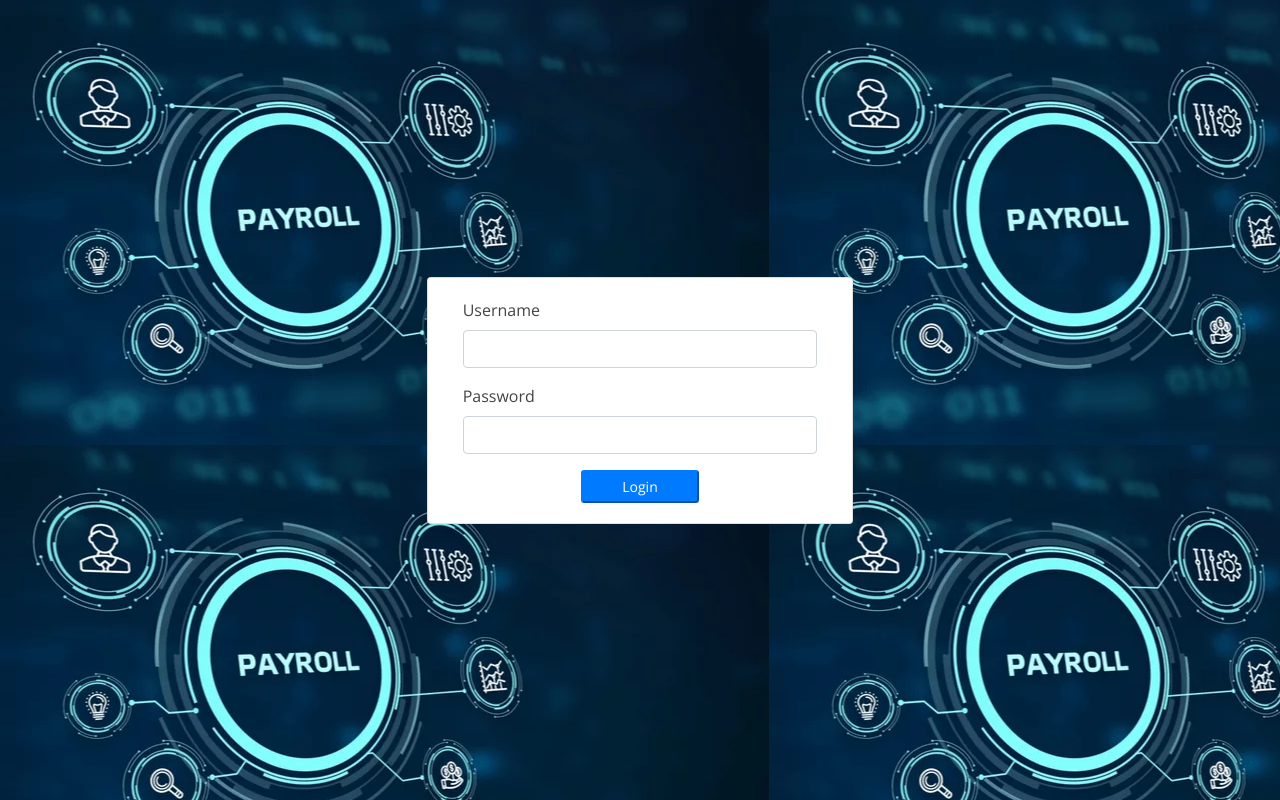
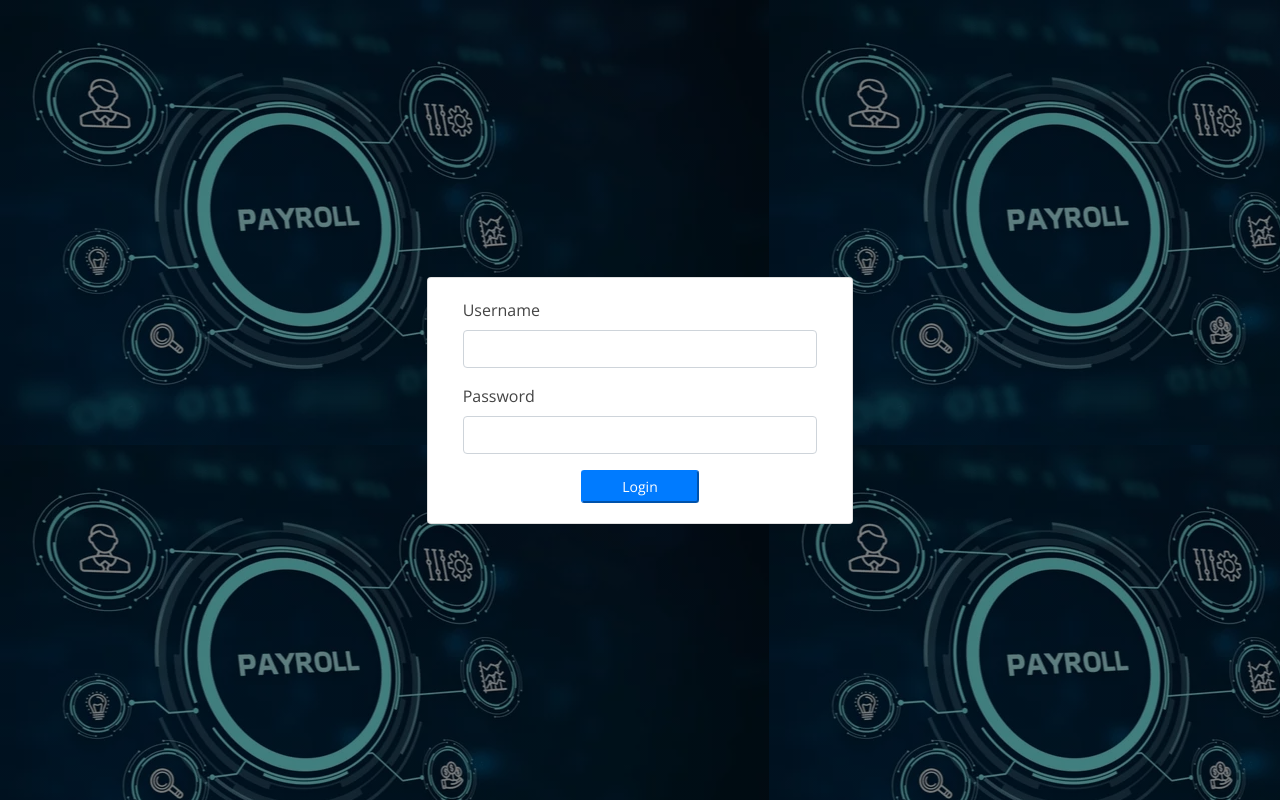
Before and after one commit to Shamanthshetty7/PayWise, a PHP site: page /login.php in a window 1280 px wide. Run offline with PHP 8.4, Linux system fonts and the light colour scheme; some libraries are stand-ins or nearby versions.

Commit message:
Update login.php

```diff
--- a/PPM/login.php
+++ b/PPM/login.php
@@ -66,8 +66,7 @@ header("location:index.php?page=home");
       left: 0;
       width: 100%;
       height: 100vh; /* changed from 100% to 100vh */
-      background: linear-gradient(to right, #2193b0 0%, #000000 100%);
-      background: url(assets/img/payroll.jfif);
+      background-image:linear-gradient(to top, rgba(0,0,0,0.5)50%,rgba(0,0,0,0.5)50%),url(assets/img/payroll.jfif);
 
     }
 
```
